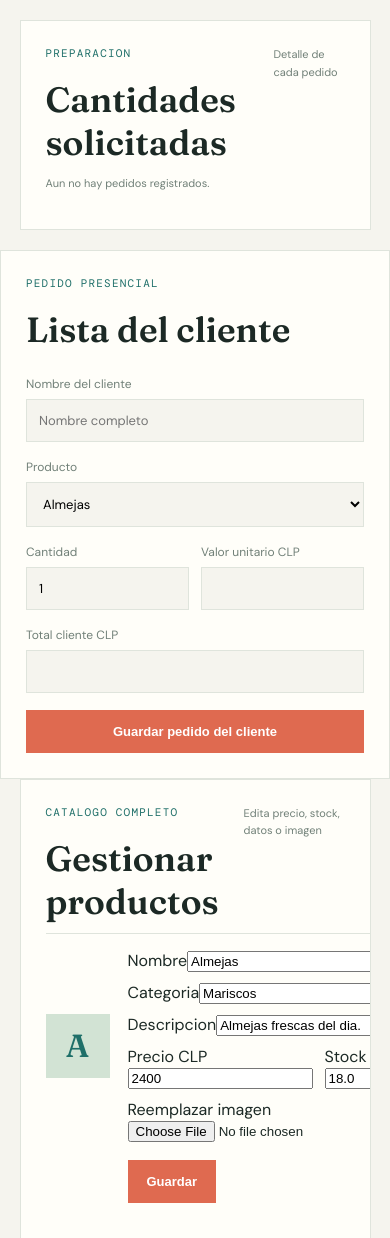
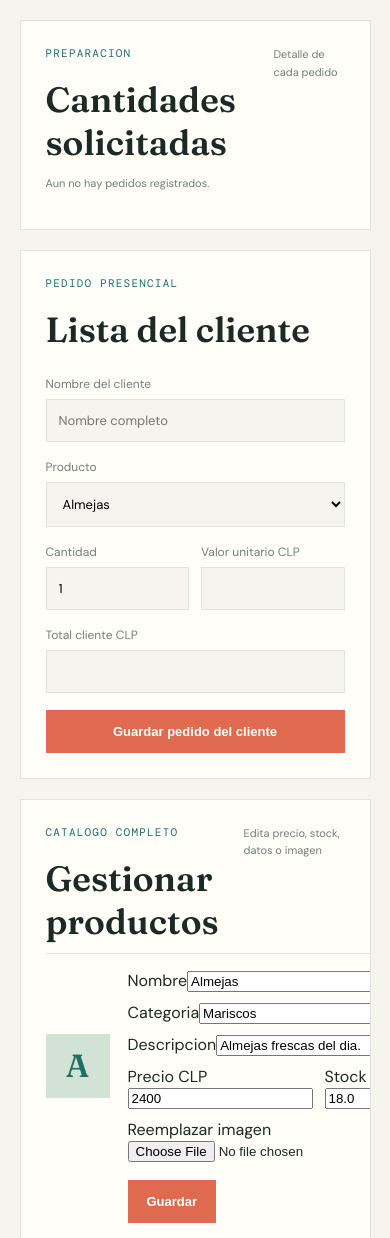
Before and after one commit to luis-guajardo/pescaderiaurbinas, a Flask app: page /vendedor in a window 390 px wide. Shown: the part 2777-4015 px from the top of the page. Run offline with Flask 3, Linux system fonts and the light colour scheme; the visitor is signed in with stand-in values (Sample User, id 1); data comes from the database, SQL or seed files in the repository; data that the repository does not hold is empty.

Commit message:
Style manual customer orders

```diff
--- a/static/logo.css
+++ b/static/logo.css
@@ -162,6 +162,15 @@
 .order-details {
   max-width: 1200px;
   margin: 0 auto 20px;
+}
+
+.manual-order {
+  max-width: 430px;
+  margin: 0 auto 20px;
+}
+
+@media(max-width:800px) {
+  .manual-order { margin-left: 5vw; margin-right: 5vw; }
 }
 
 .order-detail {
```
